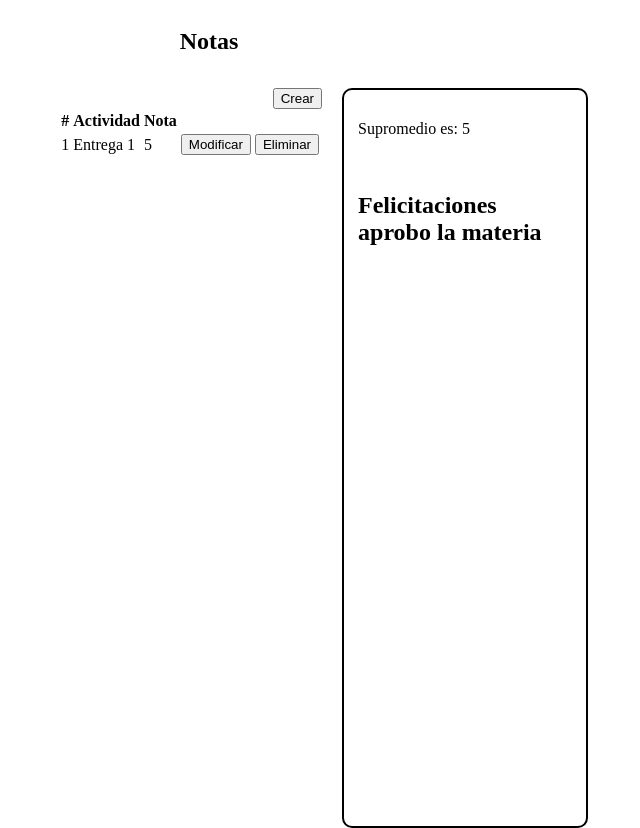
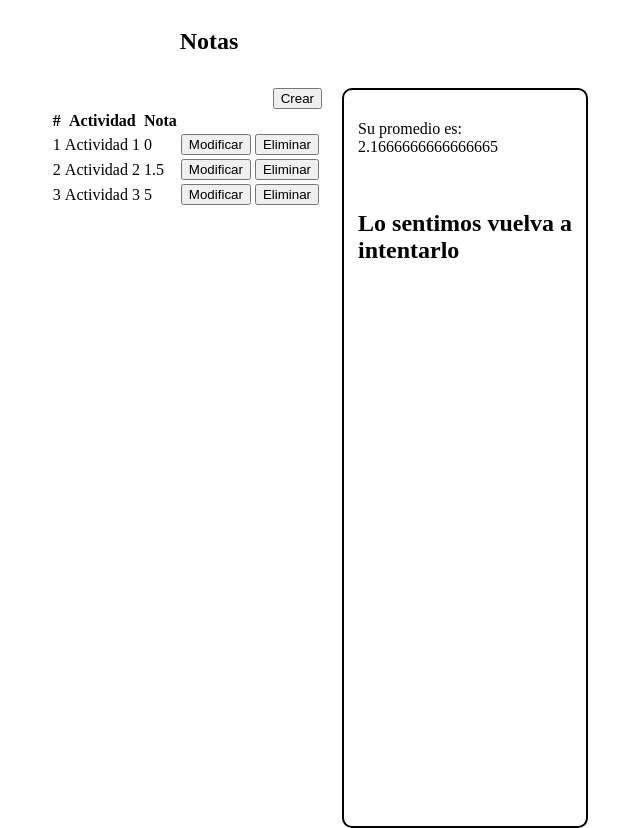
Before and after one commit to Paula-lalala/notas_app, a plain HTML site: page index.html in a window 1280 px wide. Shown: the whole page, without its empty margins (431-1071 px from the left). Drawn offline with Linux system fonts and the light colour scheme.

Commit message:
Se agrego el JavaScript y se realizo cambios en el index.html

```diff
--- a/index.html
+++ b/index.html
@@ -13,7 +13,7 @@
         <h1 class="titulo">Notas</h1>
         <article class="notas-content">
             <button>Crear</button>
-            <table>
+            <table id="promediosTb">
                 <thead>
                     <tr>
                         <th>#</th>
@@ -36,9 +36,9 @@
             </table>
         </article>
         <article class="promedio-content">
-            <p>Supromedio es: 5</p>
+            <p id="promedioText">Supromedio es: 5</p>
             <br>
-            <h2>Felicitaciones aprobo la materia</h2>
+            <h2 id="mensajeNota">Felicitaciones aprobo la materia</h2>
         </article>
     </section>
     <section class="modal-content close-modal">
@@ -61,6 +61,7 @@
         </article>
 
     </section>
+    <script src="js/promedios.js"></script>
 </body>
 
 </html>
--- /dev/null
+++ b/js/promedios.js
@@ -0,0 +1,37 @@
+let actividades=[
+    {id:1, nombre:'Actividad 1', nota:0},
+    {id:2, nombre:'Actividad 2', nota:1.5},
+    {id:3, nombre:'Actividad 3', nota:5}
+]
+
+function mostrarMensaje(promedio){
+    let mensaje=promedio>=3?
+    'Felicitacines aprobo':
+    'Lo sentimos vuelva a intentarlo';
+document.getElementById('mensajeNota').innerText=mensaje;
+}
+
+function mostrarActividades(){
+    let filas= '';
+    let sumatoria= 0;
+    for(let actividad of actividades){
+        filas += '<tr>';
+        filas += '  <td>'+ actividad.id+'</td>';
+        filas += '  <td>'+ actividad.nombre+'</td>';
+        filas += '  <td>'+ actividad.nota+'</td>';
+        filas += '<td>';
+        filas += '      <button>Modificar</button>';
+        filas += '      <button>Eliminar</button>';
+        filas += '</td>';
+        filas += '</tr>';
+        sumatoria += actividad.nota;
+    }
+    let promedio=sumatoria/actividades.length;
+    document.getElementById('promediosTb')
+    .getElementsByTagName('tbody')[0]
+    .innerHTML =filas;
+    document.getElementById('promedioText')
+    .innerText='Su promedio es: '+promedio;
+    mostrarMensaje(promedio);
+}
+mostrarActividades();
```
